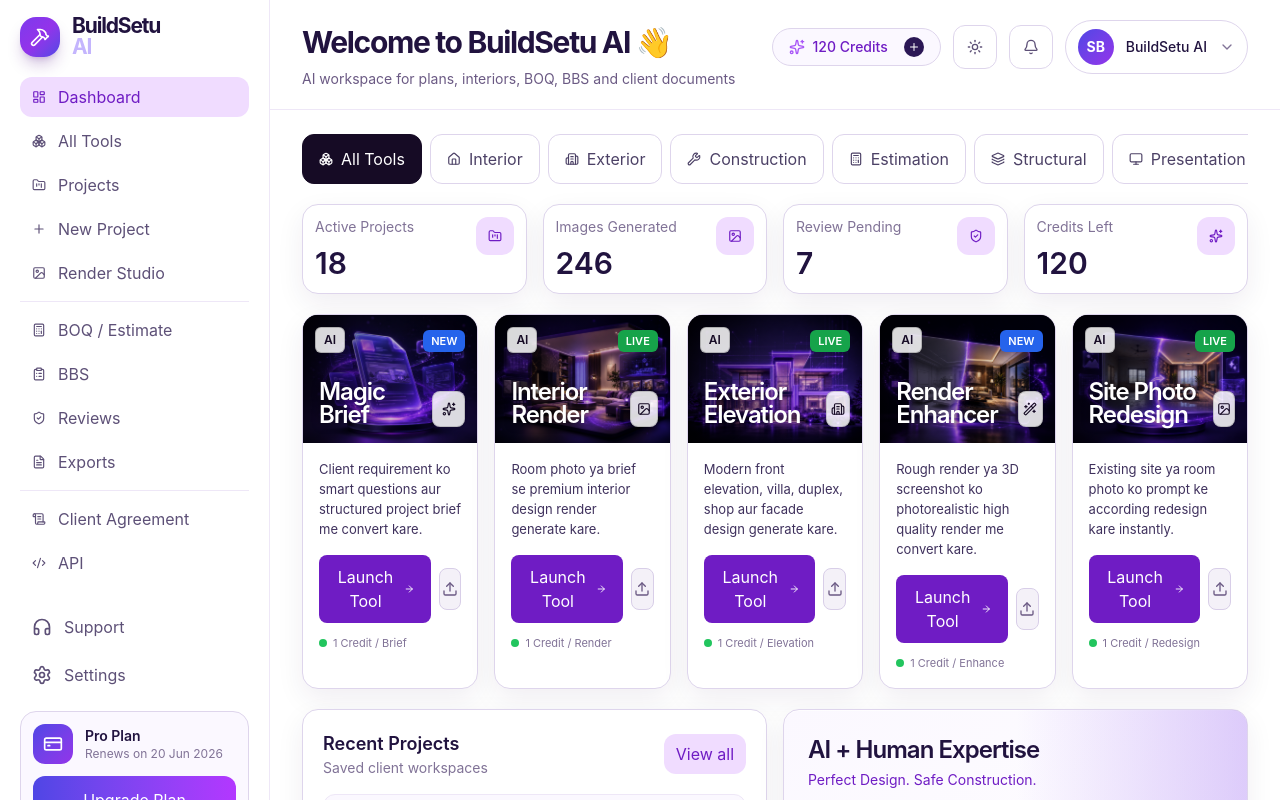
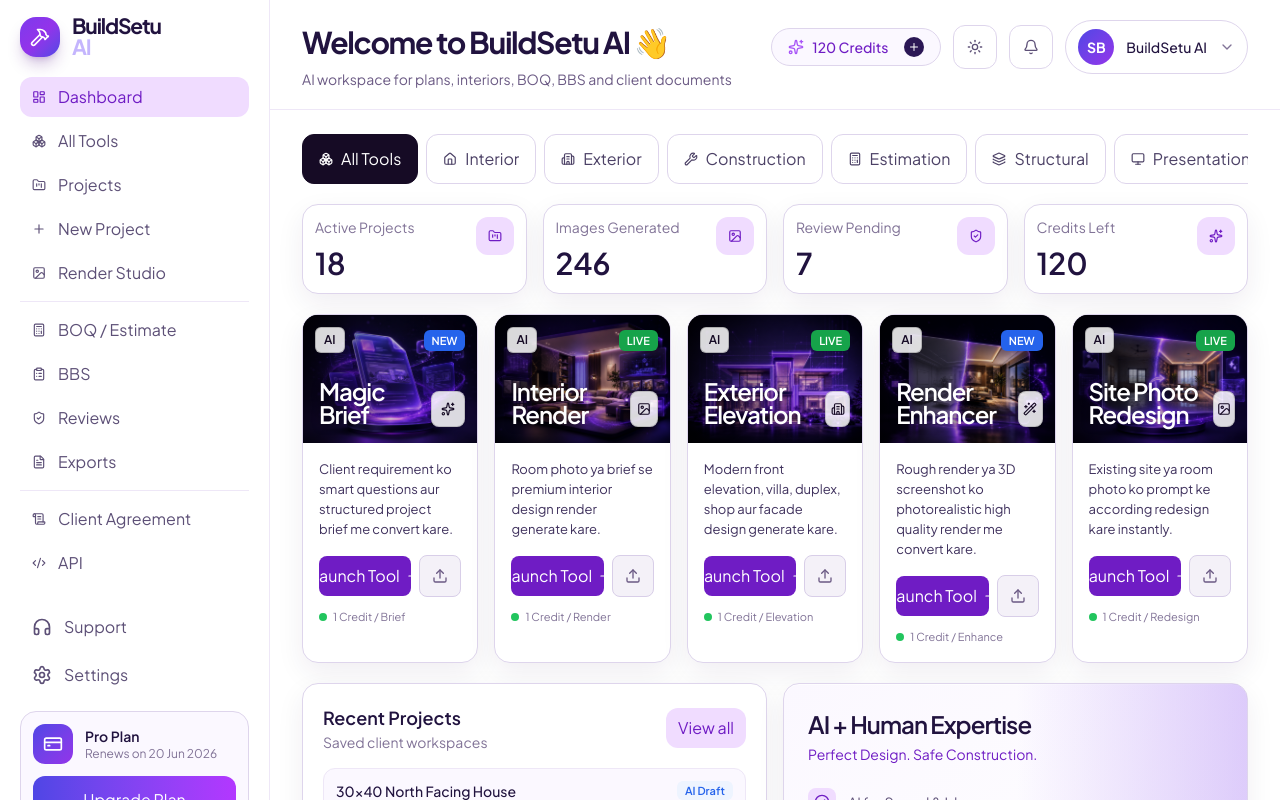
Before and after one commit to maihoonankitsingh/Build-Setu-Ai, a Next.js app: page / in a window 1280 px wide. Shown: the top 800 px of the page. Built offline with nearby package versions, Linux system fonts and the light colour scheme.

Commit message:
Refine BuildSetu UI font buttons and pricing

```diff
--- a/app/globals.css
+++ b/app/globals.css
@@ -67,3 +67,11 @@ select {
     0 10px 28px rgba(40, 18, 75, 0.07),
     0 1px 0 rgba(255, 255, 255, 0.8) inset;
 }
+
+:root {
+  --font-sans: var(--font-plus-jakarta);
+}
+
+html, body {
+  font-family: var(--font-plus-jakarta), ui-sans-serif, system-ui, sans-serif;
+}
--- a/app/layout.tsx
+++ b/app/layout.tsx
@@ -1,5 +1,14 @@
 import type { Metadata } from "next";
 import "./globals.css";
+import { Plus_Jakarta_Sans } from "next/font/google";
+
+const plusJakarta = Plus_Jakarta_Sans({
+  subsets: ["latin"],
+  weight: ["400", "500", "600", "700", "800"],
+  variable: "--font-plus-jakarta",
+  display: "swap",
+});
+
 
 export const metadata: Metadata = {
   title: "BuildSetu AI - Plans, Interiors, BOQ, BBS and Client Documents",
@@ -14,7 +23,7 @@ export default function RootLayout({
 }>) {
   return (
     <html lang="en">
-      <body>{children}</body>
+      <body className={`${plusJakarta.variable}`}>{children}</body>
     </html>
   );
 }
--- a/app/page.tsx
+++ b/app/page.tsx
@@ -821,9 +821,9 @@ function ToolCard({ tool, theme }: { tool: Tool; theme: ResolvedTheme }) {
               onClick={() => {
                 window.location.href = `/tools/${toolSlug(tool.title)}`;
               }}
-              className="inline-flex flex-1 items-center justify-center gap-2 rounded-lg bg-[#6f1cc4] px-4 py-2.5 text-sm font-medium text-white hover:bg-[#55129a]"
+              className="inline-flex flex-1 min-w-0 items-center justify-center gap-1.5 rounded-lg bg-[#6f1cc4] px-3 py-2 text-xs font-semibold leading-none text-white hover:bg-[#55129a]"
             >
-              Launch Tool <ArrowRight className="h-4 w-4" />
+              <span className="whitespace-nowrap">Launch Tool</span> <ArrowRight className="h-3.5 w-3.5 shrink-0" />
             </button>
             <button className="flex h-[42px] w-[42px] items-center justify-center rounded-lg border border-[#d8cee8] bg-[#f4f1f8] text-[#6b5a84] hover:border-[#a855f7] hover:text-[#7c1fd1]">
               <Upload className="h-4 w-4" />
--- a/app/pricing/page.tsx
+++ b/app/pricing/page.tsx
@@ -40,8 +40,8 @@ const plans: Plan[] = [
     id: "starter",
     label: "PRO",
     name: "Starter",
-    monthlyPrice: 999,
-    yearlyPrice: 9990,
+    monthlyPrice: 2499,
+    yearlyPrice: 24990,
     monthlyCredits: 200,
     yearlyCredits: 3000,
     accent: "orange",
@@ -60,8 +60,8 @@ const plans: Plan[] = [
     id: "pro",
     label: "MAX",
     name: "Pro",
-    monthlyPrice: 2499,
-    yearlyPrice: 24990,
+    monthlyPrice: 4999,
+    yearlyPrice: 49990,
     monthlyCredits: 500,
     yearlyCredits: 7500,
     accent: "green",
@@ -83,8 +83,8 @@ const plans: Plan[] = [
     id: "agency",
     label: "ULTRA",
     name: "Agency",
-    monthlyPrice: 6999,
-    yearlyPrice: 69990,
+    monthlyPrice: 12999,
+    yearlyPrice: 129990,
     monthlyCredits: 1500,
     yearlyCredits: 24000,
     accent: "purple",
@@ -356,7 +356,7 @@ export default function PricingPage() {
 
             <div className="flex items-end gap-1">
               <span className="text-[28px] font-black tracking-[-0.05em] text-[#181321]">
-                ₹299
+                ₹999
               </span>
               <span className="pb-2 text-xs font-semibold text-[#8c839c]">/30 tokens</span>
             </div>
```
